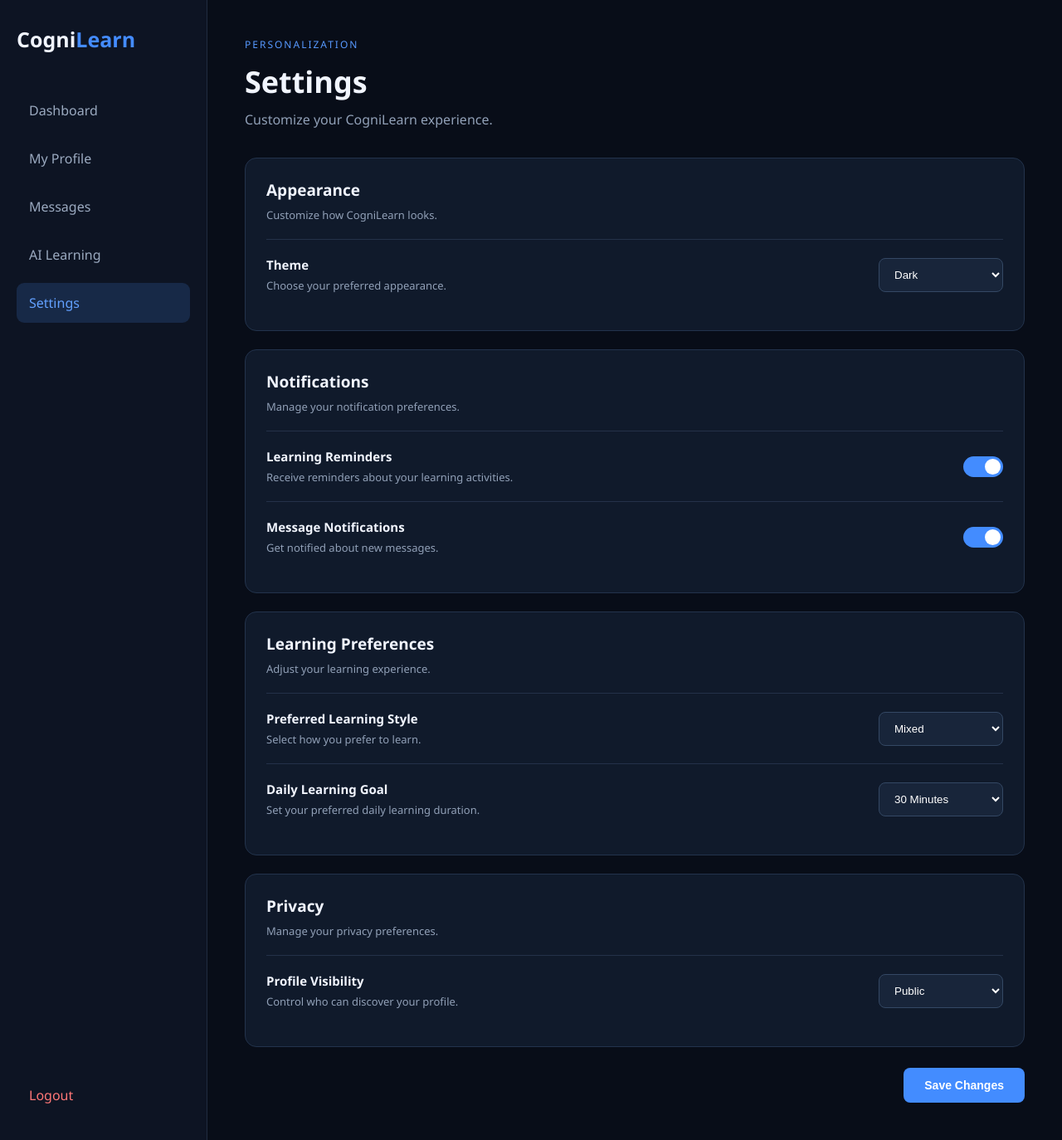
After one commit to atharv-ops-svg/CogniLearn, a Flask app: page /settings in a window 1280 px wide. The commit adds this page. Shown: the whole page at 83% size. Run offline with Flask 3, Linux system fonts and the light colour scheme; the visitor is signed in with stand-in values (Sample User, id 1).

Commit message:
Add CogniLearn settings page

```diff
--- a/app.py
+++ b/app.py
@@ -970,6 +970,15 @@ def delete_ai_conversation(
     return jsonify({
         "success": True
     })
+
+
+@app.route("/settings")
+def settings():
+    if "user_id" not in session:
+        return redirect(url_for("login"))
+
+    return render_template("private/settings.html")
+
 
 
 # =========================================================
--- /dev/null
+++ b/static/css/private/settings.css
@@ -0,0 +1,257 @@
+
+* {
+    margin: 0;
+    padding: 0;
+    box-sizing: border-box;
+}
+
+:root {
+    font-family: "Segoe UI", Arial, sans-serif;
+    color-scheme: dark;
+}
+
+body {
+    background: #080d18;
+    color: #f1f5ff;
+    min-height: 100vh;
+}
+
+.settings-container {
+    display: flex;
+    min-height: 100vh;
+}
+
+.sidebar {
+    width: 250px;
+    background: #0d1423;
+    border-right: 1px solid #202c40;
+    padding: 30px 20px;
+    display: flex;
+    flex-direction: column;
+}
+
+.logo {
+    font-size: 25px;
+    margin-bottom: 45px;
+}
+
+.logo span {
+    color: #448cff;
+}
+
+.sidebar nav {
+    display: flex;
+    flex-direction: column;
+    gap: 10px;
+}
+
+.sidebar nav a,
+.logout {
+    text-decoration: none;
+    color: #9baac0;
+    padding: 13px 15px;
+    border-radius: 9px;
+    transition: 0.2s;
+}
+
+.sidebar nav a:hover,
+.sidebar nav a.active {
+    background: #172947;
+    color: #62a0ff;
+}
+
+.logout {
+    margin-top: auto;
+    color: #ff7777;
+}
+
+.main-content {
+    flex: 1;
+    padding: 45px;
+    max-width: 1100px;
+}
+
+.page-header {
+    margin-bottom: 35px;
+}
+
+.eyebrow {
+    color: #5799ff;
+    font-size: 12px;
+    letter-spacing: 2px;
+    margin-bottom: 12px;
+}
+
+.page-header h1 {
+    font-size: 36px;
+    margin-bottom: 10px;
+}
+
+.page-header p:last-child,
+.settings-section > p {
+    color: #91a0b7;
+}
+
+.settings-section {
+    background: #101a2b;
+    border: 1px solid #23334c;
+    border-radius: 14px;
+    padding: 25px;
+    margin-bottom: 22px;
+}
+
+.settings-section h2 {
+    font-size: 19px;
+    margin-bottom: 8px;
+}
+
+.settings-section > p {
+    font-size: 13px;
+    margin-bottom: 20px;
+}
+
+.setting-row {
+    display: flex;
+    justify-content: space-between;
+    align-items: center;
+    gap: 20px;
+    padding: 20px 0;
+    border-top: 1px solid #243149;
+}
+
+.setting-row h3 {
+    font-size: 15px;
+    margin-bottom: 6px;
+}
+
+.setting-row p {
+    color: #91a0b7;
+    font-size: 13px;
+}
+
+select {
+    background: #18253a;
+    color: white;
+    border: 1px solid #344864;
+    padding: 11px 14px;
+    border-radius: 8px;
+    min-width: 150px;
+    outline: none;
+}
+
+select:focus {
+    border-color: #5799ff;
+}
+
+.switch {
+    position: relative;
+    width: 48px;
+    height: 25px;
+    flex-shrink: 0;
+}
+
+.switch input {
+    opacity: 0;
+    width: 0;
+    height: 0;
+}
+
+.slider {
+    position: absolute;
+    inset: 0;
+    background: #34435b;
+    border-radius: 30px;
+    cursor: pointer;
+    transition: 0.3s;
+}
+
+.slider::before {
+    content: "";
+    position: absolute;
+    width: 19px;
+    height: 19px;
+    left: 3px;
+    top: 3px;
+    background: white;
+    border-radius: 50%;
+    transition: 0.3s;
+}
+
+.switch input:checked + .slider {
+    background: #438cff;
+}
+
+.switch input:checked + .slider::before {
+    transform: translateX(23px);
+}
+
+.save-area {
+    display: flex;
+    align-items: center;
+    justify-content: flex-end;
+    gap: 18px;
+    margin-top: 25px;
+}
+
+#saveMessage {
+    color: #70dca2;
+    font-size: 13px;
+}
+
+#saveSettings {
+    border: none;
+    background: #438cff;
+    color: white;
+    padding: 13px 25px;
+    border-radius: 8px;
+    font-size: 14px;
+    font-weight: 600;
+    cursor: pointer;
+    transition: 0.2s;
+}
+
+#saveSettings:hover {
+    background: #286dd9;
+}
+
+@media (max-width: 750px) {
+    .settings-container {
+        flex-direction: column;
+    }
+
+    .sidebar {
+        width: 100%;
+        padding: 18px;
+    }
+
+    .logo {
+        margin-bottom: 18px;
+    }
+
+    .sidebar nav {
+        flex-direction: row;
+        flex-wrap: wrap;
+    }
+
+    .sidebar nav a {
+        padding: 10px;
+        font-size: 13px;
+    }
+
+    .logout {
+        margin-top: 15px;
+    }
+
+    .main-content {
+        padding: 25px 16px;
+    }
+
+    .setting-row {
+        align-items: flex-start;
+        flex-direction: column;
+    }
+
+    .save-area {
+        flex-wrap: wrap;
+    }
+}
--- /dev/null
+++ b/static/js/private/settings.js
@@ -0,0 +1,86 @@
+
+document.addEventListener("DOMContentLoaded", () => {
+
+    const settingIds = [
+        "theme",
+        "reminders",
+        "messages",
+        "learningStyle",
+        "learningGoal",
+        "visibility"
+    ];
+
+    const defaults = {
+        theme: "dark",
+        reminders: true,
+        messages: true,
+        learningStyle: "mixed",
+        learningGoal: "30",
+        visibility: "public"
+    };
+
+    const saveButton = document.getElementById("saveSettings");
+    const saveMessage = document.getElementById("saveMessage");
+
+    function loadSettings() {
+        settingIds.forEach(id => {
+            const element = document.getElementById(id);
+            const storedValue = localStorage.getItem("cognilearn_" + id);
+
+            const value = storedValue !== null
+                ? JSON.parse(storedValue)
+                : defaults[id];
+
+            if (element.type === "checkbox") {
+                element.checked = value;
+            } else {
+                element.value = value;
+            }
+        });
+
+        applyTheme();
+    }
+
+    function saveSettings() {
+        settingIds.forEach(id => {
+            const element = document.getElementById(id);
+
+            const value = element.type === "checkbox"
+                ? element.checked
+                : element.value;
+
+            localStorage.setItem(
+                "cognilearn_" + id,
+                JSON.stringify(value)
+            );
+        });
+
+        applyTheme();
+
+        saveMessage.textContent = "Settings saved successfully!";
+
+        setTimeout(() => {
+            saveMessage.textContent = "";
+        }, 3000);
+    }
+
+    function applyTheme() {
+        const selectedTheme = document.getElementById("theme").value;
+
+        const isLight = selectedTheme === "light" ||
+            (selectedTheme === "system" &&
+            window.matchMedia("(prefers-color-scheme: light)").matches);
+
+        document.body.classList.toggle("light-theme", isLight);
+    }
+
+    saveButton.addEventListener("click", saveSettings);
+
+    document.getElementById("theme").addEventListener(
+        "change",
+        applyTheme
+    );
+
+    loadSettings();
+
+});
--- a/templates/private/dashboard.html
+++ b/templates/private/dashboard.html
@@ -35,6 +35,8 @@
 
         <a href="{{ url_for('logout') }}" class="logout-button"> Logout </a>
       </div>
+
+      <a href="{{ url_for('settings') }}">Settings</a>
     </nav>
 
     <!-- MAIN DASHBOARD -->
--- /dev/null
+++ b/templates/private/settings.html
@@ -0,0 +1,146 @@
+<!doctype html>
+<html lang="en">
+  <head>
+    <meta charset="UTF-8" />
+    <meta name="viewport" content="width=device-width, initial-scale=1.0" />
+
+    <title>Settings | CogniLearn</title>
+
+    <link
+      rel="stylesheet"
+      href="{{ url_for('static', filename='css/private/settings.css') }}"
+    />
+  </head>
+
+  <body>
+    <div class="settings-container">
+      <aside class="sidebar">
+        <h2 class="logo">Cogni<span>Learn</span></h2>
+
+        <nav>
+          <a href="{{ url_for('dashboard') }}">Dashboard</a>
+          <a href="{{ url_for('profile') }}">My Profile</a>
+          <a href="{{ url_for('chat') }}">Messages</a>
+          <a href="{{ url_for('ai') }}">AI Learning</a>
+          <a href="{{ url_for('settings') }}" class="active">Settings</a>
+        </nav>
+
+        <a href="{{ url_for('logout') }}" class="logout">Logout</a>
+      </aside>
+
+      <main class="main-content">
+        <header class="page-header">
+          <div>
+            <p class="eyebrow">PERSONALIZATION</p>
+            <h1>Settings</h1>
+            <p>Customize your CogniLearn experience.</p>
+          </div>
+        </header>
+
+        <section class="settings-section">
+          <h2>Appearance</h2>
+          <p>Customize how CogniLearn looks.</p>
+
+          <div class="setting-row">
+            <div>
+              <h3>Theme</h3>
+              <p>Choose your preferred appearance.</p>
+            </div>
+
+            <select id="theme">
+              <option value="dark">Dark</option>
+              <option value="light">Light</option>
+              <option value="system">System Default</option>
+            </select>
+          </div>
+        </section>
+
+        <section class="settings-section">
+          <h2>Notifications</h2>
+          <p>Manage your notification preferences.</p>
+
+          <div class="setting-row">
+            <div>
+              <h3>Learning Reminders</h3>
+              <p>Receive reminders about your learning activities.</p>
+            </div>
+
+            <label class="switch">
+              <input type="checkbox" id="reminders" />
+              <span class="slider"></span>
+            </label>
+          </div>
+
+          <div class="setting-row">
+            <div>
+              <h3>Message Notifications</h3>
+              <p>Get notified about new messages.</p>
+            </div>
+
+            <label class="switch">
+              <input type="checkbox" id="messages" />
+              <span class="slider"></span>
+            </label>
+          </div>
+        </section>
+
+        <section class="settings-section">
+          <h2>Learning Preferences</h2>
+          <p>Adjust your learning experience.</p>
+
+          <div class="setting-row">
+            <div>
+              <h3>Preferred Learning Style</h3>
+              <p>Select how you prefer to learn.</p>
+            </div>
+
+            <select id="learningStyle">
+              <option value="visual">Visual</option>
+              <option value="reading">Reading</option>
+              <option value="practical">Practical</option>
+              <option value="mixed">Mixed</option>
+            </select>
+          </div>
+
+          <div class="setting-row">
+            <div>
+              <h3>Daily Learning Goal</h3>
+              <p>Set your preferred daily learning duration.</p>
+            </div>
+
+            <select id="learningGoal">
+              <option value="15">15 Minutes</option>
+              <option value="30">30 Minutes</option>
+              <option value="45">45 Minutes</option>
+              <option value="60">60 Minutes</option>
+            </select>
+          </div>
+        </section>
+
+        <section class="settings-section">
+          <h2>Privacy</h2>
+          <p>Manage your privacy preferences.</p>
+
+          <div class="setting-row">
+            <div>
+              <h3>Profile Visibility</h3>
+              <p>Control who can discover your profile.</p>
+            </div>
+
+            <select id="visibility">
+              <option value="public">Public</option>
+              <option value="private">Private</option>
+            </select>
+          </div>
+        </section>
+
+        <div class="save-area">
+          <p id="saveMessage" role="status" aria-live="polite"></p>
+          <button id="saveSettings">Save Changes</button>
+        </div>
+      </main>
+    </div>
+
+    <script src="{{ url_for('static', filename='js/private/settings.js') }}"></script>
+  </body>
+</html>
```
